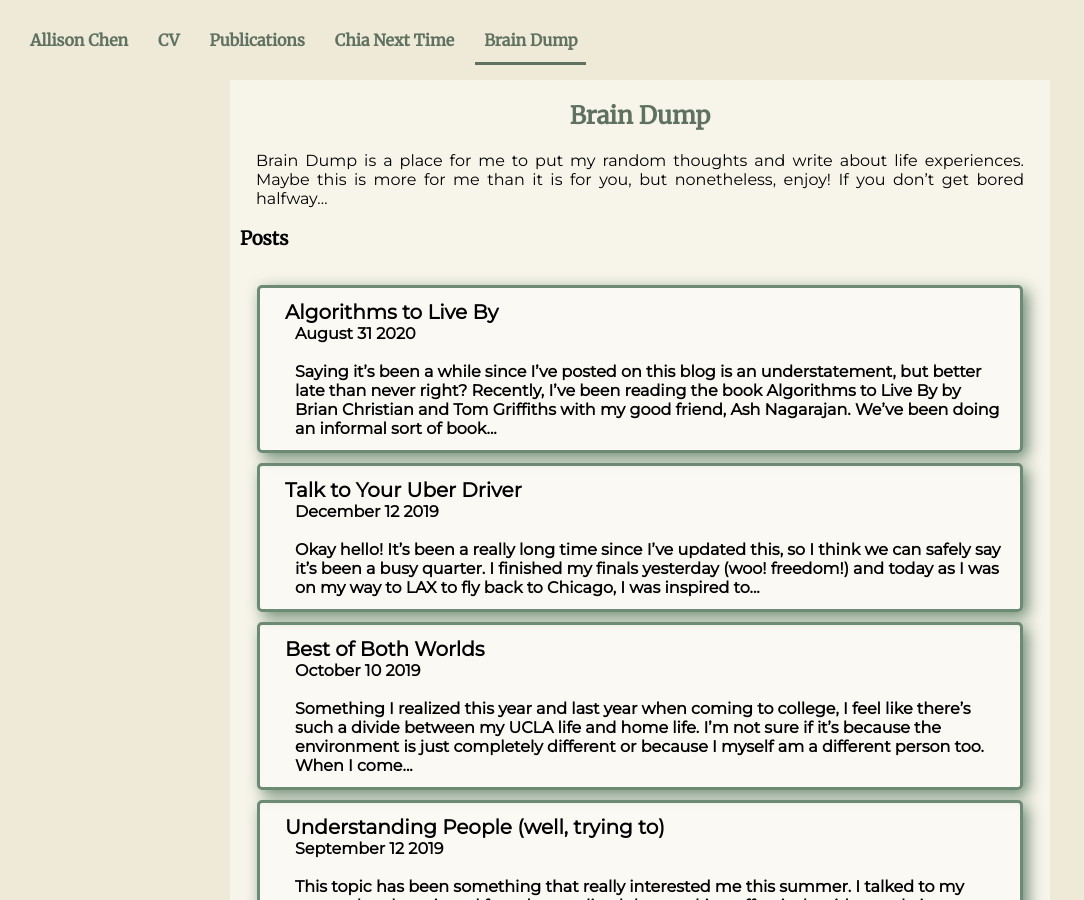
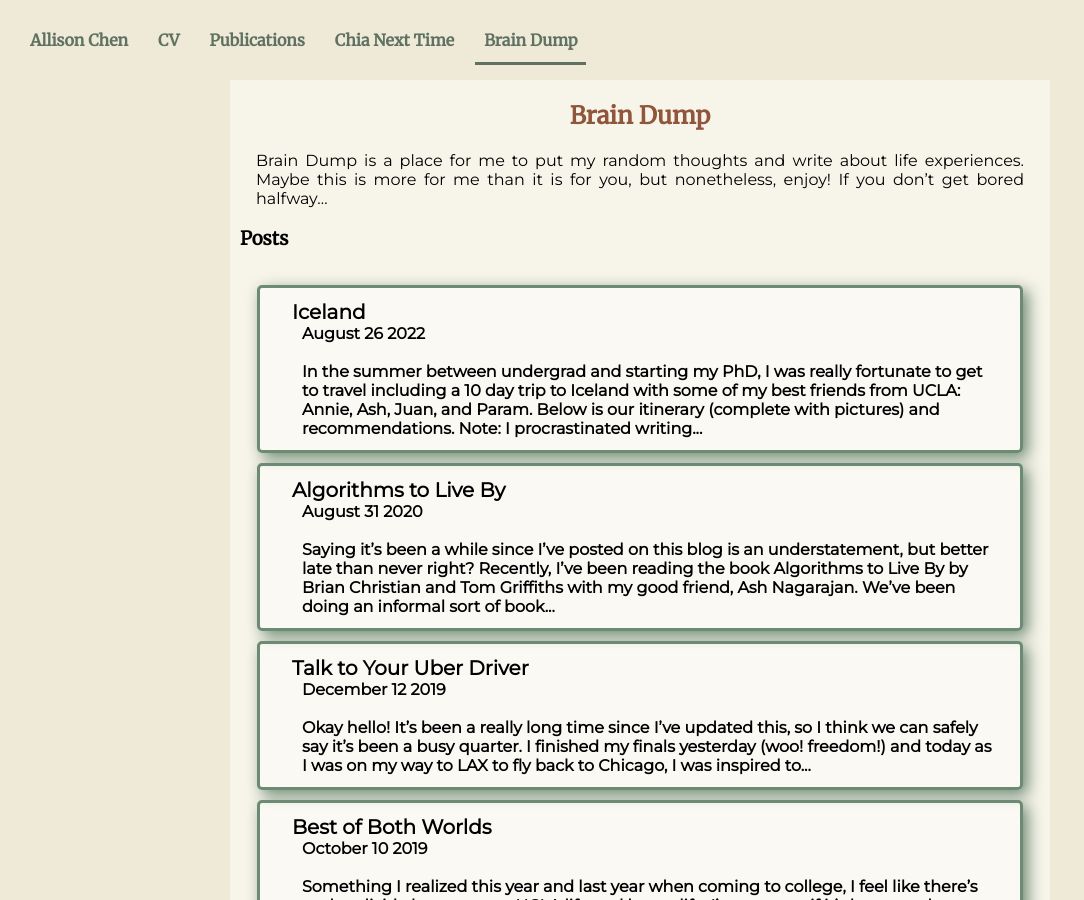
Before and after one commit to allisonchen23/allisonchen23.github.io, a Jekyll site: the page built from brain_dump/index.markdown, in a window 1280 px wide and 900 px high. Shown: the whole window, without its empty margins (0-1084 px from the left). Built offline with Jekyll 4.4.1, drawn with Linux system fonts in a browser that asks for light colours; nearby versions of some CDN libraries; some of the changed lines change nothing that is shown.

Commit message:
made through day 7 of Iceland. Need to also add pictures

```diff
--- /dev/null
+++ b/brain_dump/_posts/2022-08-26-iceland.md
@@ -0,0 +1,114 @@
+---
+title: "Iceland"
+date: 2022-08-26 06:00:40 -0500
+categories: "thoughts"
+permalink: "/iceland/"
+layout: post_layout
+nav_category: brain_dump
+---
+
+In the summer between undergrad and starting my PhD, I was really fortunate to get to travel including a 10 day trip to Iceland with some of my best friends from UCLA: Annie, Ash, Juan, and Param. Below is our itinerary (complete with pictures) and recommendations. Note: I procrastinated writing this until 2 months after we got back, so hopefully it's still accurate!
+
+As a summary and favorite things:
+* Iceland takes their bread very seriously, especially sourdough! I don't think we've been disappointed by any bakery or restaurant's bread!
+* Icelandic people are SO friendly and welcoming! You'll have to read below to see why.
+* Bathrooms are very clean and nice in Iceland, even in the gas station!
+
+Be careful!
+* Groceries in Iceland are pricier than America (but it's still cheaper than eating out). Especially eggs. A dozen of eggs was like $10
+* People online recommended Icelandic hot dogs as such a big thing, and maybe we didn't go to the right place, but we tried one at Reykjavik Sausage Company and it was okay. Not bad, but personally not worth the hype.
+
+
+### Rekyjavik (Days 1 & 2)
+
+We took a red eye ($300 round trip from NYC!) into Keflavik Int'l Airport and took a bus to Reykjavik. After checking into our Airbnb, we walked around the city and saw Harpa Concert Hall, The Old Harbar, and Hallgrimskirkja. We walked mainly on the street Laugavegur, which has a lot of nice shops and restaurants and fun street art (literally art on the street) like hopscotch and racing lanes for kids. So naturally we played on them!
+
+Favorite finds:
+* Kaolin Keramik Galleri (a pottery and handmade goods store owned by 7 local woman artists. Their work is a little expensive, but very very beautiful!)
+* There are unique benches/chairs around Reykjavik!
+
+Food recs:
+* Braud & Co Bakery
+* Sandholt Bakery (fantastic sourdough)
+* The Coocoo's Nest (also fantastic sourdough)
+* Valdi's seems to be a pretty popular ice cream place!
+* Chickpea (wraps and salads, really yummy and really filling!)
+
+**Example of really nice Icelandic people:** We went to breakfast at a small cafe called Grai kotturinn (but with some accents) and when there weren't any open tables for a party of 5, one party of three offered to move to give us space and another larger party of 5 who were near the end of the meal gave us their table!
+
+On the second day we went to the National Museum of Iceland (where we got to dress up as old time settlers!), went to Chickpea for lunch, then enjoyed a rare sunny day at the Natholsvik Geothermal Beach. There's a geothermally heated hot tub that overflows into the ocean (so in the ocean, some parts are warm and some parts are cool) and they have a separate geothermally heated hot tub that is the most relaxing thing ever. It makes it doable to be outside in your swimsuit in 60F weather!
+
+We also went to Laugardalslaug (a swimming pool) where all the pools are heated geothermally and they have a few hot tubs of different temperatures! I'd say it's part of the Icelandic experience (but heads up! You have to shower in a same gender locker room butt naked before entering the pool. They say it's to keep their water clean since they don't use chlorine. This swimming pool had some individual stalls, but not all of them do!)
+
+**Example of really nice Icelandic people:** On the bus to the beach, we started chatting with a 5 year old boy (his mom translated when needed since he didn't speak much English). He told us that he was going on an adventure in the woods and then started to teach us some Icelandic! We learned how to say 'apple' and 'thank you' :). On the same bus ride, we started chatting with a PhD student from Italy and at the beach we saw her and her friends and started chatting with them! They were all from Italy or France and gave us recommendations for when we were there :)
+
+## Now we drive around island!
+
+We drove in a CCW direction and stayed in various Airbnb's and hostels. On average for a group of 5, I'd say that we spent ~$50 per person per night. I think with our itinerary, the maximum driving we had in one day was 6-7 hours. We definitely could've broken it up a little more, but this is was doable!
+
+### Day 3: Pingvellir National Park, Kerid Crater, Strokkur, Gullfoss, and the Secret Lagoon
+
+At Pingvellir National Park, you can do a snorkeling excursion to see the tectonic plates. We didn't do this because it was expensive and we didn't have enough time, but some other tourists showed us pictures, and they're gorgeous! The National Park has quite a bit of walking trails that we could've spent all day at, but we had a lot to see that day!
+
+Kerid Crater was probably one of my favorite sights. The contrast of the red dirt an the blue water is just so mesmerizing!
+
+Strokkur was a fun geyser to see! Think Old Faithful in Yellowstone, but much smaller and erupts much more frequently (every ~8 minutes or so). Fun to see, but watch out! It smells *very* sulfuric.
+
+Gullfoss was absolutely breathtaking! I can't remember the last time I've seen a waterfall so big, I could spend hours just watching and listening to the rushing water. Nearby also had a little gift shop that smelled like they had the most delicious waffles ever, but turns out they were making cake. We still tried some and it was still fantastic.
+
+We ended a long day of driving and walking with a stop at the Secret Lagoon which is essentially a massive outdoor and geothermally heated pool. It's suuuper relaxing and I definitely recommend!
+
+We spent the night in an Airbnb in Akurey, near Hvolsvollur.
+
+
+### Day 4: Seljalandsfoss & Gljufrabui, Reynisfjara (Black Sand Beach), Vik, and Fjadrarglufur Canyon
+
+Don't worry if you can't pronounce these, I can't either :)
+
+Seljalandsfoss is a waterfall (pro tip: foss means waterfall in Icelandic) where you can actually walk behind! It's a short walk, very worth, and you will get wet! Very close to it is Gljufrabui which is also a waterfall that you have to walk through a short canyon to get to. It's not dangerous and the path is very short, but it can be slippery!
+
+We then drove to Reynisfjara which is a black sand beach (from volcano rock). It was really peaceful to walk around and even take a nap on!
+
+After the beach, we drove through the town of Vik. It's really small and we only stopped for lunch at <span class="standOut">Black Crust Pizzeria</span> (definitely try the date and cream cheese one!) but we were also recommended <span class="standOut">The Soup Company</span> by some friends.
+
+After lunch, we were driving and came across the most beautiful flower field! The most vibrant purple flowers extended as far as the eye could see and we just had to stop to enjoy it :)
+
+Next was Fjadrarglufer Canyon, which is where Justin Bieber shot part of his music video for "I'll Show You". In his video, he has some other locations that we went to which was cool to see! The canyon is absolutely breathtaking and nearby are fantastic hills for rolling and living out your childhood/Sound of Music dreams.
+
+Lastly, we were going to Svartifoss, but the hike was kind of long and we had seen many waterfalls, so instead we hiked towards the glacier in Vatnajokull National Park. Without proper equipment and knowledge of what you're doing, you can't go onto the glacier, but we got pretty darn close! You could actually feel the cold coming from the ice (ask Ash, he was wearing shorts).
+
+We stayed in a tiny little hostel called Vagnsstadir HI Hostel where we had the tiniest little cabin to ourselves.
+
+### Day 5: Diamond Beach, Hofn, an unexpected surprise, and Litlanifoss & Hengifoss
+
+We actually drove past Diamond Beach and the Iceberg Lagoon yesterday, but we actually stopped there today to check it out. It's really beautiful an sad at the same time to see the icebergs in the water. The pieces of ice that get washed ashore are so clear and walking around the beach felt like we were in an ice sculpture gallery.
+
+Then we went to Hofn where we got lunch at <span class="standOut">Pakkhus</span> which was recommended by my mom's friend for their lobster. The lobster was phenomenal, but we especially loved their bread. It wasn't sourdough, but it was so so fresh that I think we asked for more bread at least five times...they were really nice about it!
+
+Okay and here's the unexpected surprise: <span class="standOut">bouncies</span>. All around Iceland, they've started building these giant air filled tarps that are essentially giant trampolines for kids to jump on. We drove by and saw a kid doing a flip and we knew we had to stop!! Thus, the inner kid in each of us patiently waited until the young kids (ages 3-8 or so) were done jumping and then we eagerly tried it out. It's a TON of fun AND (example of Icelandic people being really nice) the parents let their kids play with us! They had so much fun, when it was time for us to head out, the little boys would steal our shoes and jackets so we wouldn't go!
+
+After taking a jumpy break, we went to two more waterfalls: Litlanifoss and Hengifoss. These two were tall, but not wide and the hike to them was quite steep! As with any waterfall in Iceland, breathtaking!
+
+We ended by staying in an Airbnb in Neskaupstadur.
+
+### Day 6: Studlagil, Dettifoss, Godafoss, and Akureyri
+
+We got lucky with weather until day 6. This day, it was raining and then downpoured, but we made the best of the situation!
+
+Studlagil is a canyon where you can see some amazing lava cooling formations. It was cold and windy, so we didn't spend too much time here, but would've loved to enjoy it more on a warmer and drier day!
+
+Dettifoss is a beautiful waterfall, but the fact that we were walking 1 km there and 1 km back to the car in a torrential downpour made it a bit less enjoyable. The path was flooding so much that the national park employees had to reroute tourists on a detour. By the time we got back to the car, every inch was soaked and it felt like we just jumped into the ocean.
+
+Luckily, Godafoss was a little lighter on the rain and a much shorter walk! Also very beautiful :)
+
+And our last stop for the day was Akureyri, a city in northern Iceland. I thought this was the cutest thing, but the red light in all the traffic lights here are shaped in a heart!! How precious is that :') In Akureyri, we ate dinner at <span class="standOut">Indian Curry House</span> and picked up lunch for the next day from <span class="standOut">Kurdo Kebabs</span>. Both were fantastic!
+
+We retired for the night at an Airbnb in Grenivik, about 30 minutes from Akureyri where there was an outdoor hot tub and a beautiful view of the snow capped mountains! The host also has a dog and a few horses that we got to see.
+
+### Day 7: Horseback Riding, Laufas Museum, back to Akureyri, Hvitserkur, and Grabrok
+
+### Day 8: Londrangar, Vatnshellir, Stone Bridge, Raudfeldsgja (Canyon), Kirkjufellsfoss, Olkelda, Deildartunguhver, Hraunfossar, and back to Reykjavik
+
+### Day 9: Fagradalsfjall Volcano, Kopar
+
+### Day 10: Fly home!
--- a/css/blog_homes.scss
+++ b/css/blog_homes.scss
@@ -37,7 +37,7 @@
 	border-style: solid;
 	border-radius: 5px;
 	margin-bottom: 10px;
-	padding: 12px 5px;
+	padding: 12px 12px;
 	box-shadow: 5px 5px 15px var(--secondary_accent);
 }
 .list_item
@@ -70,5 +70,5 @@
 }
 .list_box:hover .list_item_title
 {
-	transform: scale(1.1);
+	transform: scale(1.08);
 }
--- a/css/blog_posts.scss
+++ b/css/blog_posts.scss
@@ -2,7 +2,7 @@
 ---
 .standOut
 {
-	color: var(--primary_accent);
+	color: var(--contrast_color);
 	font-weight:bold;
 	/*color: #dcae1d;*/
 }
--- a/css/main.scss
+++ b/css/main.scss
@@ -12,12 +12,14 @@
 	--background_complement: #D0C9C0;
 	--primary_accent: #5F7161;
 	--secondary_accent: #6D8B74;
+	--contrast_color: #90563b;
 	--light_light_blue: #e8f4f8;
 	--header_font: 'Merriweather', serif;
+	--body_font: 'Montserrat', sans-serif;
 }
 body
 {
-	font-family: 'Montserrat', sans-serif;
+	font-family: var(--body_font);
 	width:100%;
 	height:100%;
 	min-height: 100vh; /*100% of viewport height at least*/
@@ -183,7 +185,8 @@ p{
 }
 .standOut
 {
-	color: var(--primary_accent);
+	color: var(--contrast_color);
+	font-family: var(--header_font);
 	font-weight: bold;
 }
 .centered_text
```
